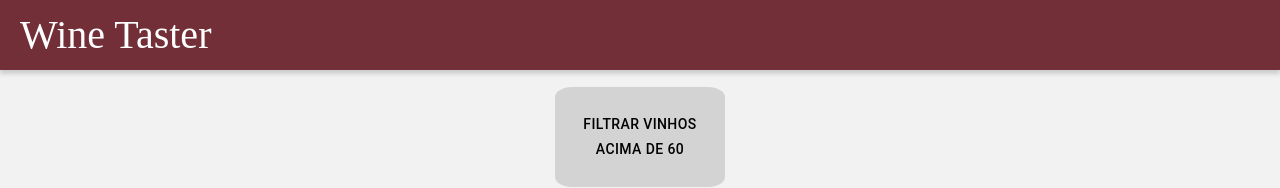
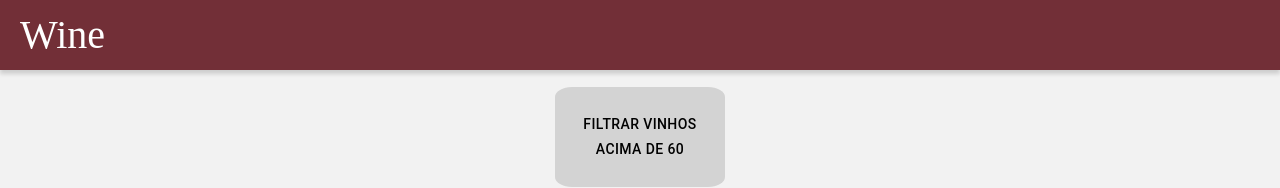
Before and after one commit to TonyFPB/Wine, a React (Create React App) app in the folder front-wine/: page / in a window 1280 px wide. Shown: the top 188 px of the page. Built offline with nearby package versions, Linux system fonts and the light colour scheme.

Commit message:
delete node_modules

```diff
--- a/front-wine/public/index.html
+++ b/front-wine/public/index.html
@@ -24,7 +24,7 @@
       work correctly both with client-side routing and a non-root public URL.
       Learn how to configure a non-root public URL by running `npm run build`.
     -->
-    <title>React App</title>
+    <title>Wine</title>
   </head>
   <body>
     <noscript>You need to enable JavaScript to run this app.</noscript>
--- a/front-wine/src/components/Header.js
+++ b/front-wine/src/components/Header.js
@@ -5,7 +5,7 @@
   const navigate = useNavigate()
   return (
       <StyledHeader>
-          <h1 onClick={()=>navigate('/')}>Wine Taster</h1>
+          <h1 onClick={()=>navigate('/')}>Wine</h1>
       </StyledHeader>
   )
 }
--- a/front-wine/src/pages/Media.js
+++ b/front-wine/src/pages/Media.js
@@ -22,7 +22,7 @@
               m => {
                 console.log(m)
                 return (
-                  <Card sx={{ maxWidth: 450, margin: 1 }}>
+                  <Card sx={{ width: 200, margin: 1 }}>
                     <CardActionArea>
                       <CardContent>
                         <Typography gutterBottom variant="h6" component="div">
--- a/front-wine/src/pages/QuantidadeAvaliacoes.js
+++ b/front-wine/src/pages/QuantidadeAvaliacoes.js
@@ -22,7 +22,7 @@
               qtd => {
                 console.log(qtd)
                 return (
-                  <Card sx={{ maxWidth: 450, margin: 3 }}>
+                  <Card sx={{ width: 450, margin: 3 }}>
                     <CardActionArea>
                       <CardContent>
                         <Typography gutterBottom variant="h6" component="div">
```
Also changed, not shown: 1 other file (tests, documents, lock files or other folders).
